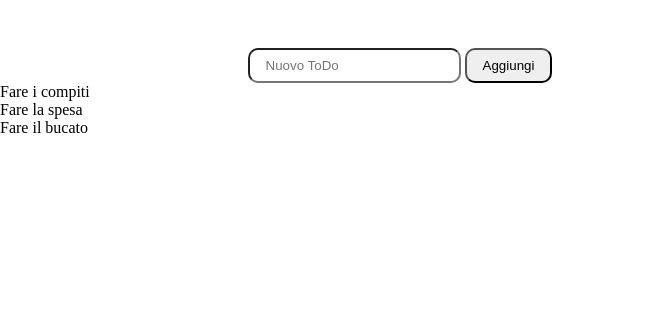
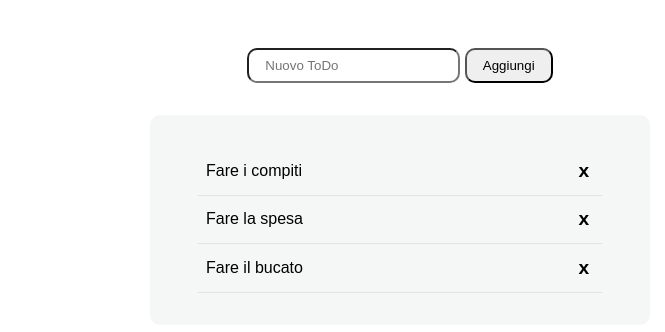
Before and after one commit to mikicola/vue-todolist, a plain HTML site: page index.html in a window 1280 px wide. Shown: the whole page, without its empty margins (0-665 px from the left). Drawn offline with nearby package versions, Linux system fonts and the light colour scheme.

Commit message:
completo css

```diff
--- a/css/style.css
+++ b/css/style.css
@@ -2,6 +2,10 @@
     margin: 0;
     padding: 0;
     box-sizing: border-box;
+}
+
+body{
+    font-family: Arial, Helvetica, sans-serif;
 }
 
 #root{
@@ -19,3 +23,38 @@
     border-radius: 10px;
     padding: .5rem 1rem;
 }
+
+.todo-list{
+    padding-top: 2rem;
+
+}
+
+.ul-todo-list{
+    background-color: #f5f7f7;
+    border-radius: 10px;
+    padding: 2rem 3rem;
+    margin: 0 auto;
+    width: 500px;
+}
+
+.li-todo-list-item{
+    display: flex;
+    align-items: center;
+    justify-content: space-between;
+    padding: .5rem;
+    border-bottom: 1px solid #e0e4e6;
+}
+
+.li-todo-list-item:hover{
+    background-color: white;
+    cursor: pointer;
+}
+.btn-x{
+    /* justify-content: flex-end; */
+    padding: .3rem;
+    background-color: transparent;
+    border: none;
+    cursor: pointer;
+    font-size: 1.2em;
+    font-weight: bold;
+}
--- a/index.html
+++ b/index.html
@@ -1,5 +1,6 @@
 <!DOCTYPE html>
 <html lang="en">
+
 <head>
     <meta charset="UTF-8">
     <meta http-equiv="X-UA-Compatible" content="IE=edge">
@@ -8,6 +9,7 @@
 
     <link rel="stylesheet" href="css/style.css">
 </head>
+
 <body>
     <div id="root">
         <div class="new-todo">
@@ -15,11 +17,19 @@
             <button class="btn-add">Aggiungi</button>
         </div>
 
-        <ul class="todo-list">
-            <li class="todo-list-item">Fare i compiti</li>
-            <li class="todo-list-item">Fare la spesa</li>
-            <li class="todo-list-item">Fare il bucato</li>
-        </ul>
+        <div class="todo-list">
+            <ul class="ul-todo-list">
+                <li class="li-todo-list-item">Fare i compiti
+                    <button class="btn-x">x</button>
+                </li>
+                <li class="li-todo-list-item">Fare la spesa
+                    <button class="btn-x">x</button>
+                </li>
+                <li class="li-todo-list-item">Fare il bucato
+                    <button class="btn-x">x</button>
+                </li>
+            </ul>
+        </div>
     </div><!-- fine root  -->
 
 
@@ -27,4 +37,5 @@
     <script src="https://cdn.jsdelivr.net/npm/vue@2/dist/vue.js"></script>
     <script src="js/script.js"></script>
 </body>
+
 </html>
```
